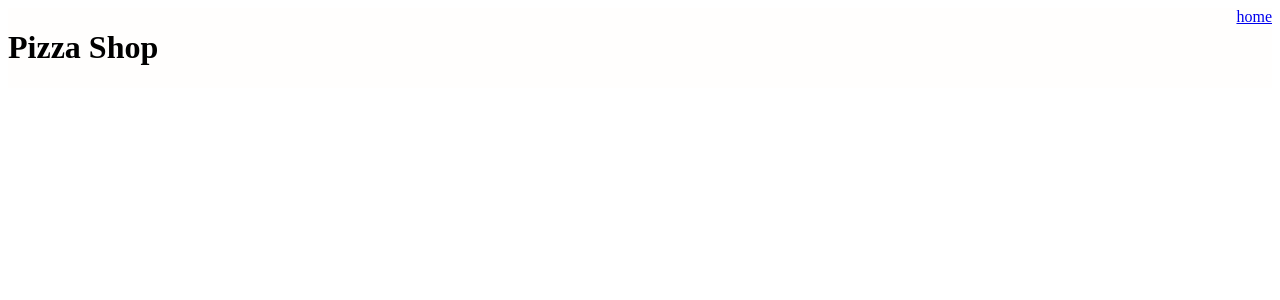
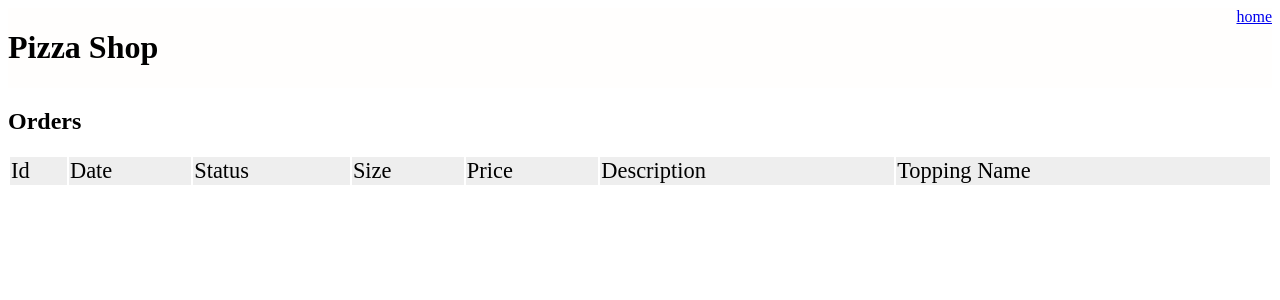
Before and after one commit to Nemonocerater/pizza, a PHP site: page /order_log.php in a window 1280 px wide. Shown: the top 300 px of the page. Run offline with PHP 8.4, Linux system fonts and the light colour scheme; data comes from the database, SQL or seed files in the repository; tables that the repository leaves empty hold one stand-in row (values such as "Sample post").

Commit message:
added order log page

```diff
--- a/order_log.php
+++ b/order_log.php
@@ -9,11 +9,114 @@
 
 <?php include("header.php"); ?>
 
+<h2>Orders</h2>
+
+<style>
+table {
+	width: 100%;
+}
+thead td {
+	background-color: #eeeeee;
+	font-size: 1.4em;
+}
+</style>
+
+
 <?php
 
-// Print out all of the orders here.
+require_once('pizza_db.php');
+
+$conn = getPizzaDbConnection();
+$orders = getOrders($conn);
+
+function getOrders($conn) {
+	$order_sql = <<< SQL
+		SELECT o.order_id,
+			o.order_date,
+			os.order_status_cd_desc,
+			s.size_desc,
+			p.price,
+			p.pizza_desc,
+			t.topping_desc
+		FROM p_orders o,
+			p_order_details d,
+			p_pizza p,
+			p_pizza_topping pt,
+			p_toppings t,
+			p_pizza_sizes s,
+			p_order_status_codes os
+		WHERE d.order_id = o.order_id
+			AND p.pizza_id = d.pizza_id
+			AND pt.pizza_id = p.pizza_id
+			AND t.topping_id = pt.topping_id
+			AND s.size_id = d.size_id
+			AND os.order_status_cd = o.order_status_cd
+		ORDER BY o.order_id;
+SQL;
+
+	$orders = [];
+
+	$order_response = $conn->query($order_sql);
+	foreach ($order_response as $order) {
+		$id = $order['order_id'];
+		$date = $order['order_date'];
+		$status = $order['order_status_cd_desc'];
+		$size = $order['size_desc'];
+		$price = $order['price'];
+		$desc = $order['pizza_desc'];
+		$topping = $order['topping_desc'];
+
+		if (array_key_exists($id, $orders)) {
+			$orders[$id]['toppings'] []= $topping;
+		} else {
+			$orders[$id] = [
+				"id" => $id,
+				"date" => $date,
+				"status" => $status,
+				"size" => $size,
+				"price" => $price,
+				"desc" => $desc,
+				"toppings" => [$topping]
+			];
+		}
+	}
+
+	return $orders;
+}
 
 ?>
 
+<table>
+
+<thead>
+	<td>Id</td>
+	<td>Date</td>
+	<td>Status</td>
+	<td>Size</td>
+	<td>Price</td>
+	<td>Description</td>
+	<td>Topping Name</td>
+</thead>
+
+<?php
+foreach ($orders as $order) {
+	echo "<tr>";
+	echo "<td>" . $order['id'] . "</td>";
+	echo "<td>" . $order['date'] . "</td>";
+	echo "<td>" . $order['status'] . "</td>";
+	echo "<td>" . $order['size'] . "</td>";
+	echo "<td>$" . $order['price'] . "</td>";
+	echo "<td>" . $order['desc'] . "</td>";
+	echo "<td><ul>";
+	foreach ($order['toppings'] as $topping) {
+	   echo "<li>$topping</li>";
+	}
+	echo "</ul></td>";
+	echo "</tr>";
+}
+?>
+
+</table>
+
 </body>
 </html>
--- a/submit.php
+++ b/submit.php
@@ -30,8 +30,10 @@
 	$conn->begin_transaction();
 	$toppingValues = getToppingsByIds($conn, $allToppings);
 	$price = getPriceOfPizza($conn, $toppingValues);
-	$pizzaId = savePizza($conn, $description, $allToppings, $price);
-	$orderId = saveOrder($conn, $pizzaId, $size, $price);
+	for ($i = 0; $i < 100000; $i++) {
+		$pizzaId = savePizza($conn, $description, $allToppings, $price);
+		$orderId = saveOrder($conn, $pizzaId, $size, $price);
+	}
 	$conn->commit();
 	$saveSuccessful = true;
 } catch (Exception $e) {
```
Also changed, not shown: make_topping.php (+10 -1 lines).
